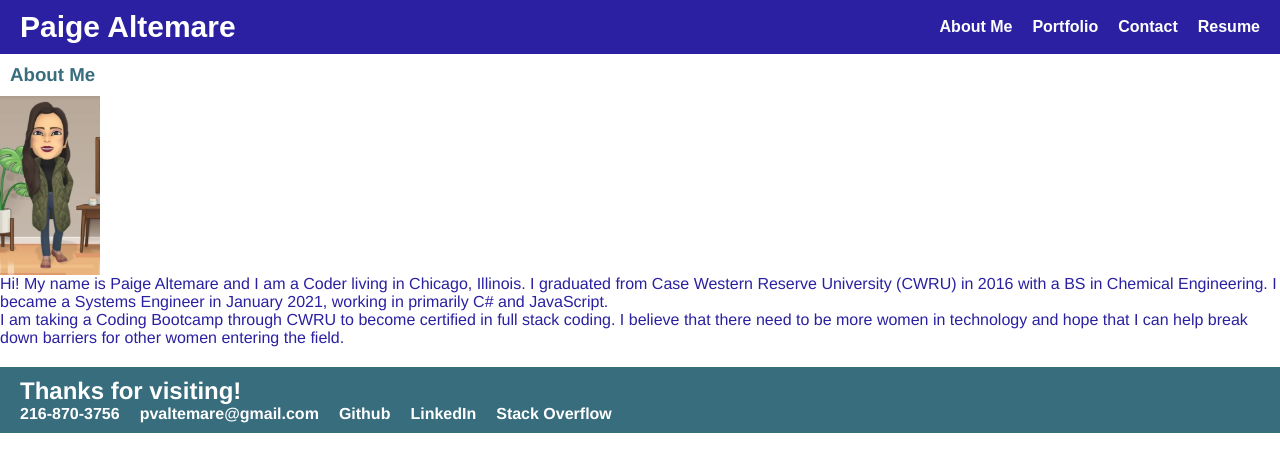
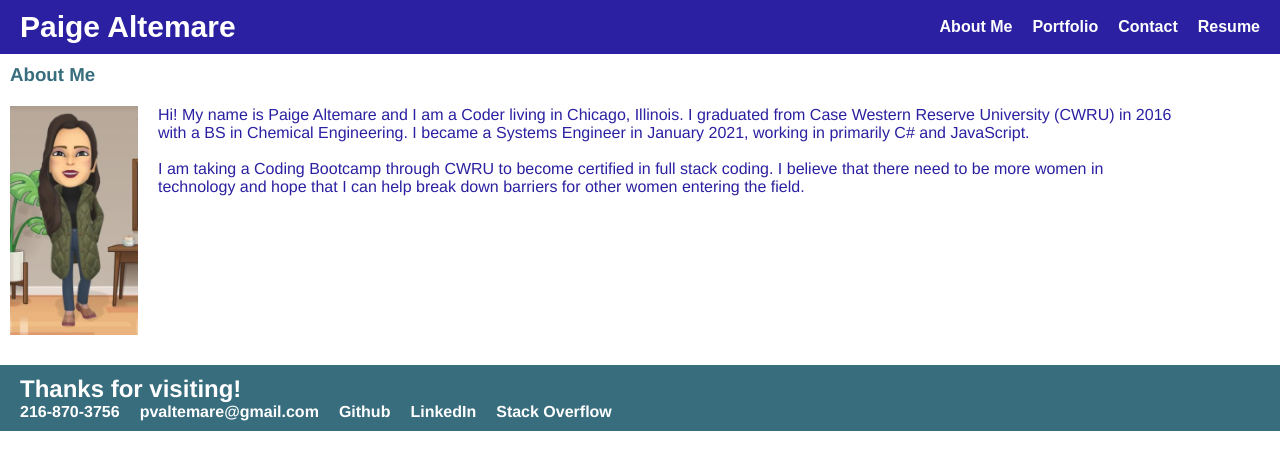
Before and after one commit to pvalte/project-portfolio, a React (Create React App) app: page / in a window 1280 px wide. Shown: the top 472 px of the page. Built offline with nearby package versions, Linux system fonts and the light colour scheme.

Commit message:
style about page

```diff
--- a/src/components/About/index.js
+++ b/src/components/About/index.js
@@ -3,14 +3,14 @@ import profilePic from '../../assets/avatar.JPG';
 
 function About() {
     return (
-        <section>
+        <section className='about'>
             <h1 id="about">About Me</h1>
             <div className="flex-row">
-                <img src={profilePic} style={{ width: "100px" }} alt="avatar" />
+                <img src={profilePic} alt="avatar" />
                 <p>
                     Hi! My name is Paige Altemare and I am a Coder living in Chicago, Illinois. I graduated from Case Western Reserve University (CWRU) in 2016 with a BS in Chemical Engineering. I became a Systems Engineer in January 2021, working in primarily C# and JavaScript.
-                </p>
-                <p>
+                    <br></br>
+                    <br></br>
                     I am taking a Coding Bootcamp through CWRU to become certified in full stack coding. I believe that there need to be more women in technology and hope that I can help break down barriers for other women entering the field.
                 </p>
             </div>
--- a/src/index.css
+++ b/src/index.css
@@ -47,14 +47,6 @@ li {
   justify-content: space-between;
 }
 
-.flex-end {
-  justify-content: flex-end;
-}
-
-.navActive {
-  color: green;
-}
-
 .work {
   display: flex;
   width: 100%;
@@ -96,10 +88,11 @@ li {
 }
 
 form {
-  width: 40%;
+  width: 30%;
   background-color: var(--tertiary-color);
   padding: 20px;
   margin: 10px;
+  border-radius: 10px;
 }
 
 input {
@@ -107,11 +100,38 @@ input {
   outline: none;
   border-radius: 3px;
   transition: box-shadow 0.2s;
+  margin: 10px;
+  padding: 5px;
+}
+
+textarea {
+  border: 1px solid var(--primary-color);
+  outline: none;
+  border-radius: 3px;
+  transition: box-shadow 0.2s;
+  margin: 5px 0 0 5px;
+}
+
+button {
+  margin: 12px 0 0 0;
+  padding: 2px;
+  background-color: var(--secondary-color);
+  color: white;
 }
 
 input:focus {
   border: 1px solid var(--secondary-color);
   box-shadow: 0 0 0.25rem rgba(0, 0, 0, 0.5);
+}
+
+.about p {
+  width: 80%;
+  margin: 10px;
+}
+
+.about img {
+  width: 10%;
+  margin: 10px;
 }
 
 .resume h3 {
```
